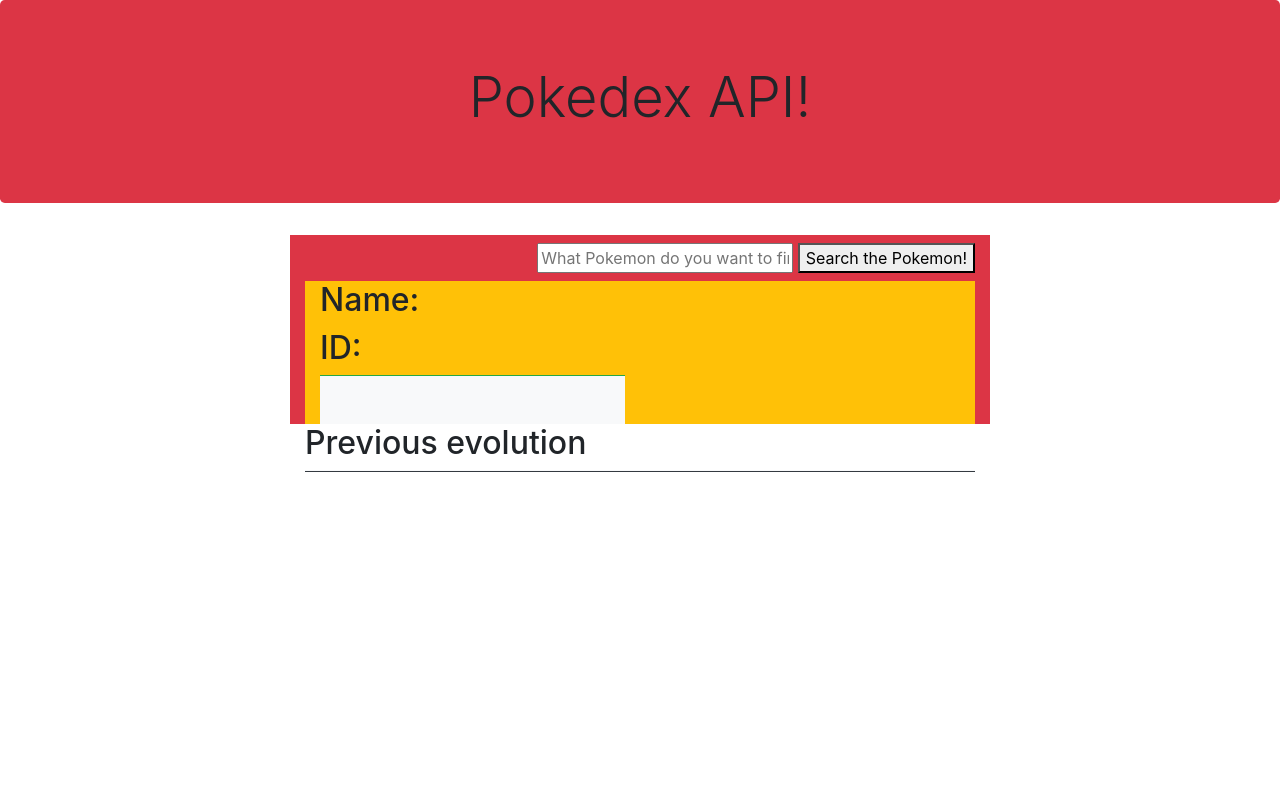
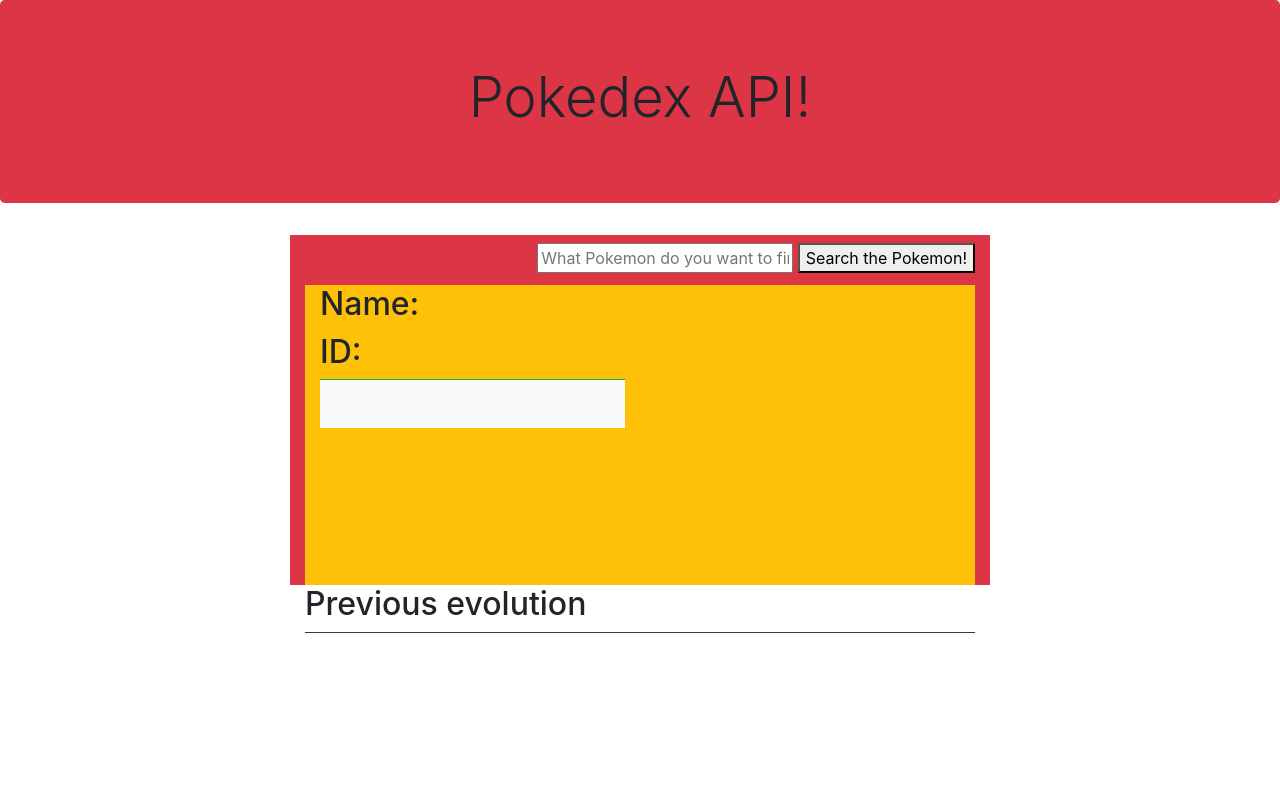
Before and after one commit to SimonRijsselaere/pokedex-API, a plain HTML site: page index.html in a window 1280 px wide. Drawn offline with nearby package versions, Linux system fonts and the light colour scheme.

Commit message:
initial pokedex + prev evo fix

```diff
--- a/index.html
+++ b/index.html
@@ -17,14 +17,14 @@
   <div class="container-fluid">
     <!-- ROW FOR THE INPUT FIELD -->
     <div class="row">
-      <div class="col-12 bg-danger text-right py-2">
+      <div class="col-12 bg-danger text-right py-2 input-field">
         <input type="text" id="searchThisPokemon" placeholder="What Pokemon do you want to find?">
         <button type="button" name="button" id="search">Search the Pokemon!</button>
       </div>
     </div>
     <!-- 2 PARTS NAME, NUMBER, PIC LEFT, MOVES RIGHT  -->
       <div class="row">
-        <div class="col bg-danger d-flex">
+        <div class="col bg-danger d-flex nameidpic">
             <div class="col-6 bg-warning" id="info">
               <h2>Name:</h2>
               <div class="col" id="name">
@@ -41,14 +41,15 @@
         </div>
       </div>
       <div class="row">
-        <div class="col-12">
+        <div class="col-12 prevevo">
           <h2>Previous evolution</h2>
+          <div class="col-12 bg-dark" id="evolutionName">
+
+          </div>
           <div class="col-12 bg-light" id="evolutionPicture">
 
           </div>
-          <div class="col-12 bg-dark" id="evolutionName">
 
-          </div>
         </div>
       </div>
 
--- a/main.js
+++ b/main.js
@@ -43,7 +43,7 @@ function loadAjax() {
 
     ajax.open("GET", `https://pokeapi.co/api/v2/pokemon/${pokeName}`, true)
     ajax.send();
-  }, 200);
+  }, 20);
 }
 
 // GET THE NAME OF THE PREVIOUS EVOLUTION
--- a/style.css
+++ b/style.css
@@ -17,3 +17,19 @@
     padding-right: 15px;
     padding-left: 15px;
 }
+
+
+.input-field{
+  width: 750px;
+  height: 50px;
+}
+
+.nameidpic{
+  width: 750px;
+  height: 300px;
+}
+
+.prevevo{
+  width: 100px !important;
+  height: 200px;
+}
```
